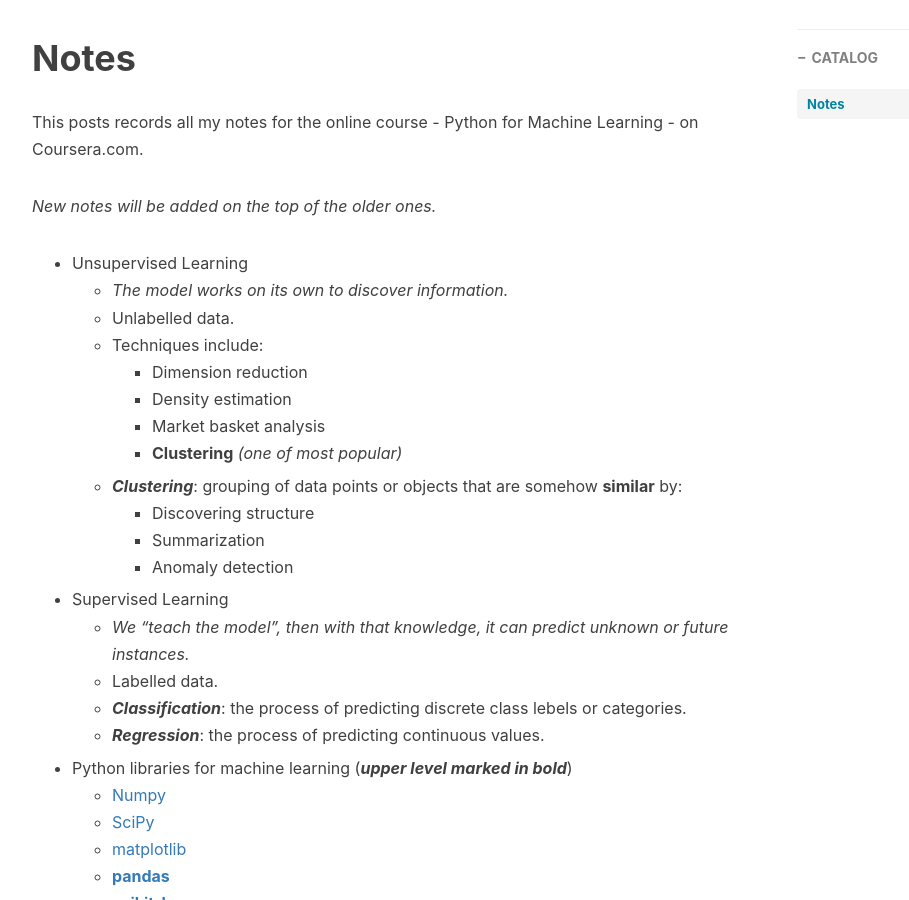
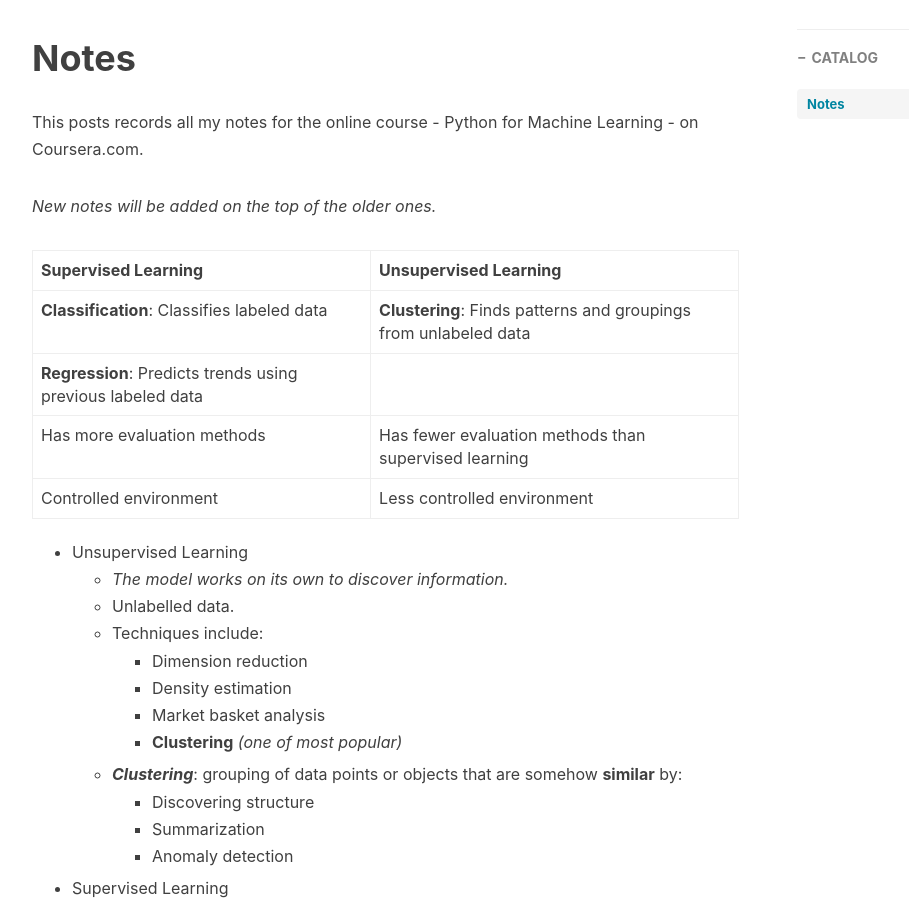
Before and after one commit to xian49930/jiuwuzhi.github.io, a Jekyll site: the page built from _posts/2019-09-06-Notes-Python for Machine Learning.md, in a window 1280 px wide and 900 px high, scrolled down 594 px. Shown: the whole window, without its empty margins (233-1142 px from the left). Built offline with Jekyll 4.4.1, drawn with Linux system fonts in a browser that asks for light colours; nearby versions of some CDN libraries; comment, search, counter and statistics services are not loaded.

Commit message:
Update _posts/2019-09-06-Notes-Python for Machine Learning.md

```diff
--- a/_posts/2019-09-06-Notes-Python for Machine Learning.md
+++ b/_posts/2019-09-06-Notes-Python for Machine Learning.md
@@ -18,6 +18,13 @@ tags:
 This posts records all my notes for the online course - Python for Machine Learning - on Coursera.com.
 
 *New notes will be added on the top of the older ones.*
+
+| **Supervised Learning**                                     | **Unsupervised Learning**                                        |
+|---------------------------------------------------------|--------------------------------------------------------------|
+| **Classification**: Classifies labeled data                 | **Clustering**: Finds patterns and groupings from unlabeled data |
+| **Regression**: Predicts trends using previous labeled data |                                                              |
+| Has more evaluation methods                             | Has fewer evaluation methods than supervised learning        |
+| Controlled environment                                  | Less controlled environment                                  |
 
 - Unsupervised Learning
 	- *The model works on its own to discover information.*
```
